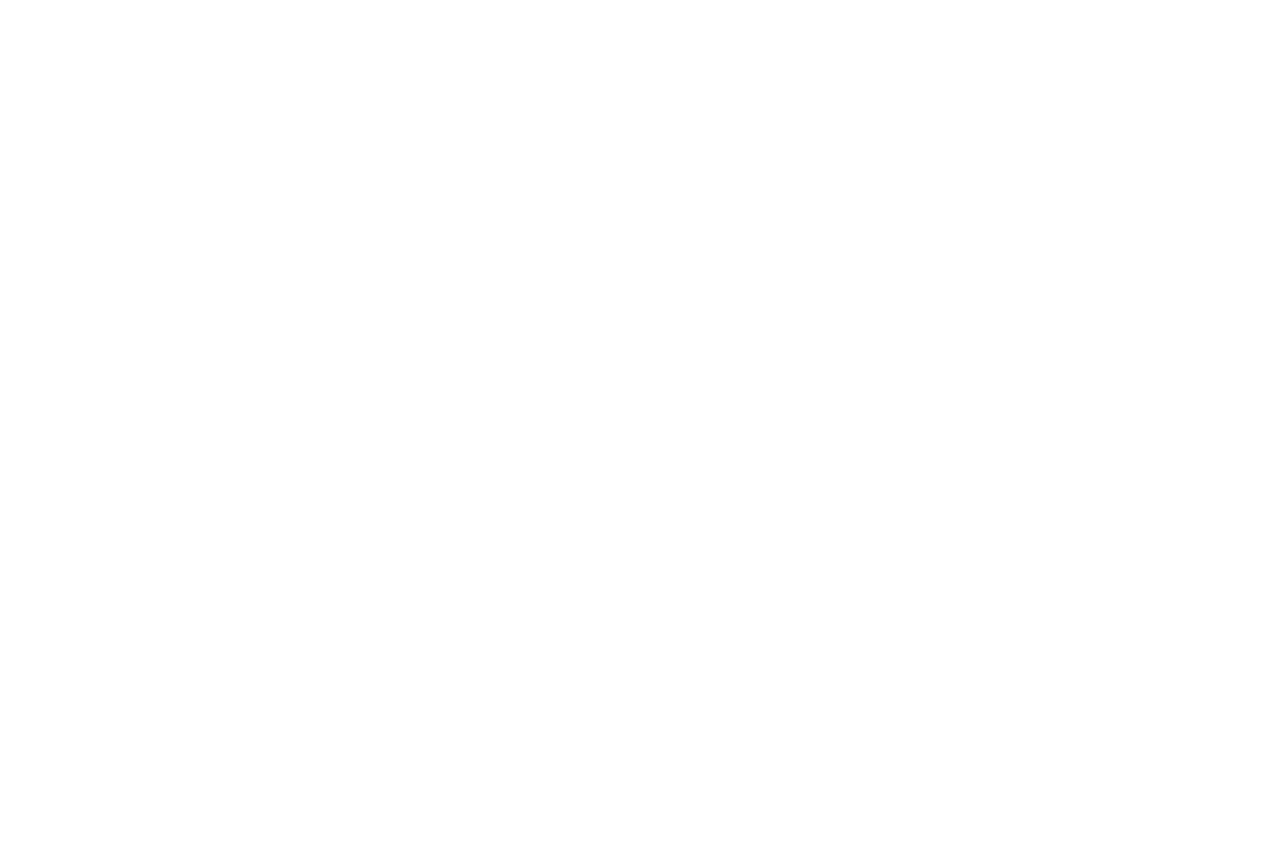
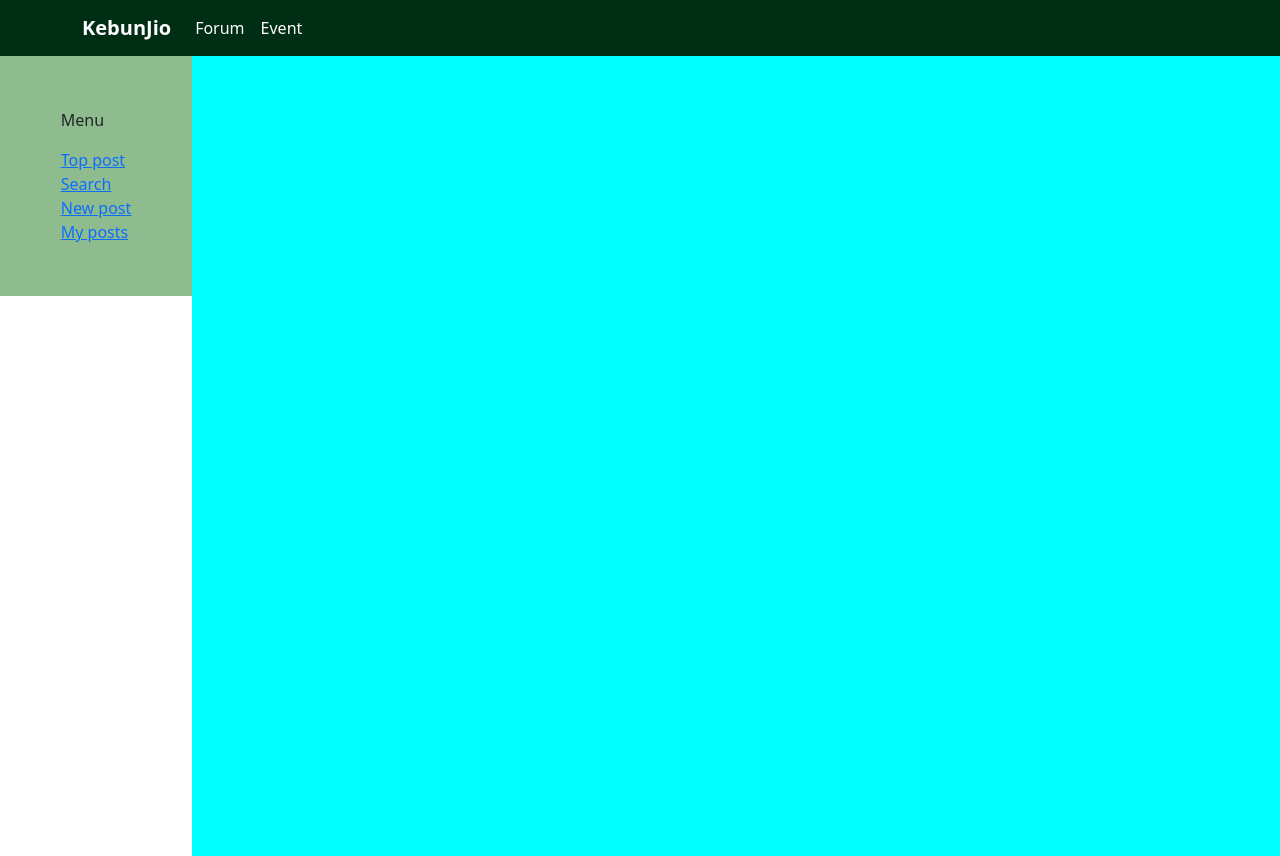
Before and after one commit to shidubei/KebunJio, a React (Create React App) app in the folder Web/kebunjio/: page /forum/my in a window 1280 px wide. Before the commit this address had no page. Before the commit the page ends 800 px from the top, so only its background shows below. Built offline with nearby package versions, Linux system fonts and the light colour scheme.

Commit message:
Create seperate page for each sub-feature and added forum menu sidebar

```diff
--- a/Web/kebunjio/package.json
+++ b/Web/kebunjio/package.json
@@ -4,6 +4,7 @@
   "private": true,
   "dependencies": {
     "bootstrap": "^5.3.3",
+    "bootstrap-icons": "^1.11.3",
     "cra-template": "1.2.0",
     "react": "18.2.0",
     "react-bootstrap": "^2.10.8",
--- a/Web/kebunjio/src/App.js
+++ b/Web/kebunjio/src/App.js
@@ -3,7 +3,10 @@
 import { BrowserRouter, Routes, Route } from 'react-router-dom';
 import DashboardPage from './features/dashboard/dashboard-page';
 import EventPage from './features/event/event-page';
-import ForumPage from './features/qna-forum/forum-page';
+import ForumTopPage from './features/qna-forum/pages/forum-top-page';
+import ForumMyPage from './features/qna-forum/pages/forum-my-post';
+import ForumNewPost from './features/qna-forum/pages/forum-new-post';
+import ForumSearchPage from './features/qna-forum/pages/forum-search-page';
 import UserProfilePage from './features/user-profile/user-profile-page';
 import LoginPage from './features/login-signup/login';
 import SignUpPage from './features/login-signup/signup';
@@ -16,7 +19,10 @@
           <Route path="/signup" element={<SignUpPage />} />
           <Route path="/dashboard" element={<DashboardPage />} />
           <Route path="/event" element={<EventPage />} />
-          <Route path="/forum" element={<ForumPage/>} />
+          <Route path="/forum/top" element={<ForumTopPage/>} />
+          <Route path="/forum/search" element={<ForumSearchPage/>} />
+          <Route path="/forum/new" element={<ForumNewPost/>} />
+          <Route path="/forum/my" element={<ForumMyPage/>} />
           <Route path="/user-profile" element={<UserProfilePage/>} />
         </Routes>
     </BrowserRouter>
--- a/Web/kebunjio/src/components/Appbar.js
+++ b/Web/kebunjio/src/components/Appbar.js
@@ -5,7 +5,7 @@
 import './Appbar.css';
 import 'bootstrap/dist/css/bootstrap.min.css';
 
-function BasicExample() {
+function Appbar() {
   return (
     <Navbar expand="lg" className="custom-navbar">
       <Container>
@@ -22,4 +22,4 @@
   );
 }
 
-export default BasicExample;
+export default Appbar;
--- /dev/null
+++ b/Web/kebunjio/src/features/qna-forum/components/menu-sidebar.js
@@ -0,0 +1,27 @@
+import React from "react";
+import {Link} from "react-router-dom"
+
+function MenuSidebar(){
+    return(
+        <div>
+            <div>
+                <p>Menu</p>
+            </div>
+            <div>
+                <Link to="/forum/top">Top post</Link>
+            </div>
+            <div>
+                <Link to="/forum/search">Search</Link>
+            </div>
+            <div>
+                <Link to="/forum/new">New post</Link>
+            </div>
+            <div>
+                <Link to="/forum/my">My posts</Link>
+            </div>
+        </div>
+
+    )
+}
+
+export default MenuSidebar;
--- a/Web/kebunjio/src/features/qna-forum/forum-page.js
+++ /dev/null
@@ -1,13 +0,0 @@
-import React from 'react';
-import Appbar from '../../components/Appbar';
-
-function ForumPage() {
-  return (
-    <div>
-      <Appbar/>
-      <h1>Q&A Forum</h1>
-    </div>
-  );
-}
-
-export default ForumPage;
--- /dev/null
+++ b/Web/kebunjio/src/features/qna-forum/pages/forum-my-post.js
@@ -0,0 +1,22 @@
+import React from 'react';
+import Appbar from '../../../components/Appbar'
+import MenuSidebar from '../components/menu-sidebar'
+import '../styling/forum-page.css'
+
+function ForumMyPage() {
+  return (
+    <div>
+      <Appbar/>
+      <div className="page-container">
+        <div className="menu-sidebar">
+            <MenuSidebar/>
+        </div>
+        <div className="main-content">
+
+        </div>
+      </div>
+    </div>
+  );
+}
+
+export default ForumMyPage;
--- /dev/null
+++ b/Web/kebunjio/src/features/qna-forum/pages/forum-new-post.js
@@ -0,0 +1,22 @@
+import React from 'react';
+import Appbar from '../../../components/Appbar'
+import MenuSidebar from '../components/menu-sidebar'
+import '../styling/forum-page.css'
+
+function ForumNewPost() {
+  return (
+    <div>
+      <Appbar/>
+      <div className="page-container">
+        <div className="menu-sidebar">
+            <MenuSidebar/>
+        </div>
+        <div className="main-content">
+
+        </div>
+      </div>
+    </div>
+  );
+}
+
+export default ForumNewPost;
--- /dev/null
+++ b/Web/kebunjio/src/features/qna-forum/pages/forum-search-page.js
@@ -0,0 +1,22 @@
+import React from 'react';
+import Appbar from '../../../components/Appbar'
+import MenuSidebar from '../components/menu-sidebar'
+import '../styling/forum-page.css'
+
+function ForumSearchPage() {
+  return (
+    <div>
+      <Appbar/>
+      <div className="page-container">
+        <div className="menu-sidebar">
+            <MenuSidebar/>
+        </div>
+        <div className="main-content">
+
+        </div>
+      </div>
+    </div>
+  );
+}
+
+export default ForumSearchPage;
--- /dev/null
+++ b/Web/kebunjio/src/features/qna-forum/pages/forum-top-page.js
@@ -0,0 +1,22 @@
+import React from 'react';
+import Appbar from '../../../components/Appbar'
+import MenuSidebar from '../components/menu-sidebar'
+import '../styling/forum-page.css'
+
+function ForumTopPage() {
+  return (
+    <div>
+      <Appbar/>
+      <div className="page-container">
+        <div className="menu-sidebar">
+            <MenuSidebar/>
+        </div>
+        <div className="main-content">
+
+        </div>
+      </div>
+    </div>
+  );
+}
+
+export default ForumTopPage;
--- /dev/null
+++ b/Web/kebunjio/src/features/qna-forum/styling/forum-page.css
@@ -0,0 +1,19 @@
+.page-container {
+    display: flex;
+    flex-direction: row;
+    height: 100vh;
+  }
+
+.menu-sidebar{
+    display: flex;
+    justify-content: center;
+    align-items: center;
+    width: 15vw;
+    height: 30vh;
+    background-color:darkseagreen;
+}
+
+.main-content{
+    width: 85vw;
+    background-color: aqua;
+}
```
Also changed, not shown: Web/kebunjio/src/features/qna-forum/components/post-sneak-peek.js (added), 1 other file (tests, documents, lock files or other folders).
